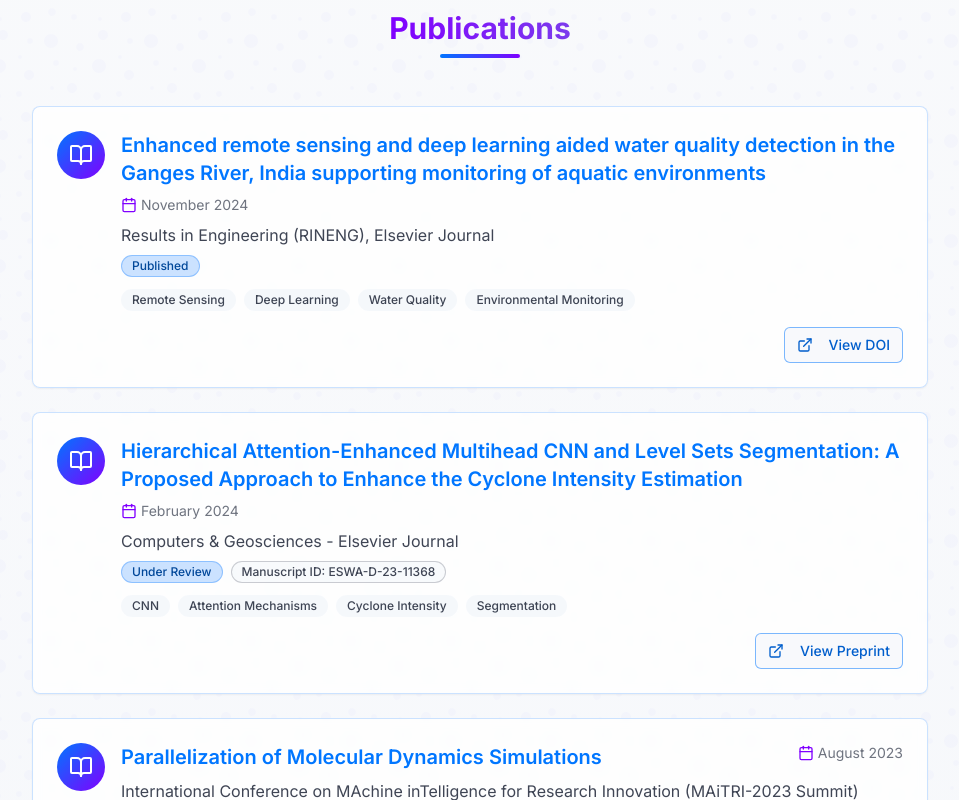
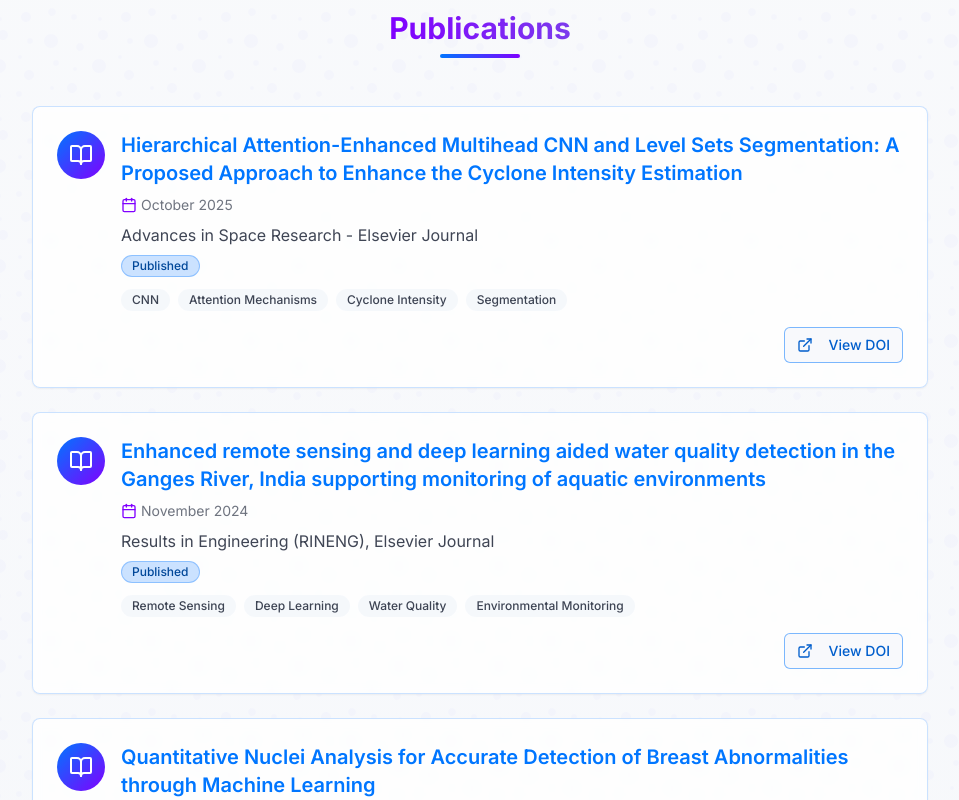
Before and after one commit to PrekshaM12/PortfolioWebsite, a Next.js app: page / in a window 1280 px wide. Shown: the part 6600-7400 px from the top of the page, without its empty margins (160-1119 px from the left). Built offline with nearby package versions, Linux system fonts and the light colour scheme.

Commit message:
Add new publication and remove outdated entries

```diff
--- a/components/publications.tsx
+++ b/components/publications.tsx
@@ -8,6 +8,15 @@ import { BookOpen, Calendar, ExternalLink } from "lucide-react"
 import { Button } from "./ui/button"
 
 const publicationsData = [
+    {
+    title:
+      "Hierarchical Attention-Enhanced Multihead CNN and Level Sets Segmentation: A Proposed Approach to Enhance the Cyclone Intensity Estimation",
+    journal: "Advances in Space Research - Elsevier Journal",
+    date: "October 2025",
+    status: "Published",
+    tags: ["CNN", "Attention Mechanisms", "Cyclone Intensity", "Segmentation"],
+    doi: "https://www.sciencedirect.com/science/article/pii/S0273117725011329?via%3Dihub",
+  },
   {
     title:
       "Enhanced remote sensing and deep learning aided water quality detection in the Ganges River, India supporting monitoring of aquatic environments",
@@ -17,26 +26,7 @@ const publicationsData = [
     tags: ["Remote Sensing", "Deep Learning", "Water Quality", "Environmental Monitoring"],
     doi: "https://www.sciencedirect.com/science/article/pii/S2590123024018474",
   },
-  {
-    title:
-      "Hierarchical Attention-Enhanced Multihead CNN and Level Sets Segmentation: A Proposed Approach to Enhance the Cyclone Intensity Estimation",
-    journal: "Computers & Geosciences - Elsevier Journal",
-    date: "February 2024",
-    status: "Under Review",
-    manuscriptId: "ESWA-D-23-11368",
-    tags: ["CNN", "Attention Mechanisms", "Cyclone Intensity", "Segmentation"],
-    preprint: "https://arxiv.org/abs/2402.12345",
-  },
-  {
-    title: "Parallelization of Molecular Dynamics Simulations",
-    conference: "International Conference on MAchine inTelligence for Research Innovation (MAiTRI-2023 Summit)",
-    date: "August 2023",
-    status: "Presented",
-    paperId: "115",
-    isFirstAuthor: true,
-    tags: ["Molecular Dynamics", "Parallelization", "High Performance Computing"],
-    conferenceLink: "https://link.springer.com/chapter/10.1007/978-981-99-8129-8_22",
-  },
+
   {
     title: "Quantitative Nuclei Analysis for Accurate Detection of Breast Abnormalities through Machine Learning",
     conference: "IEEE Global Conference on Information Technologies and Communications",
@@ -46,6 +36,15 @@ const publicationsData = [
     isFirstAuthor: true,
     tags: ["Medical Imaging", "Machine Learning", "Breast Cancer Detection"],
     conferenceLink: "https://ieeexplore.ieee.org/document/10426527",
+  },
+    {
+    title: "Parallelization of Molecular Dynamics Simulations",
+    conference: "International Conference on MAchine inTelligence for Research Innovation (MAiTRI-2023 Summit)",
+    date: "August 2023",
+    status: "Presented",
+    isFirstAuthor: true,
+    tags: ["Molecular Dynamics", "Parallelization", "High Performance Computing"],
+    conferenceLink: "https://link.springer.com/chapter/10.1007/978-981-99-8129-8_22",
   },
 ]
 
```
